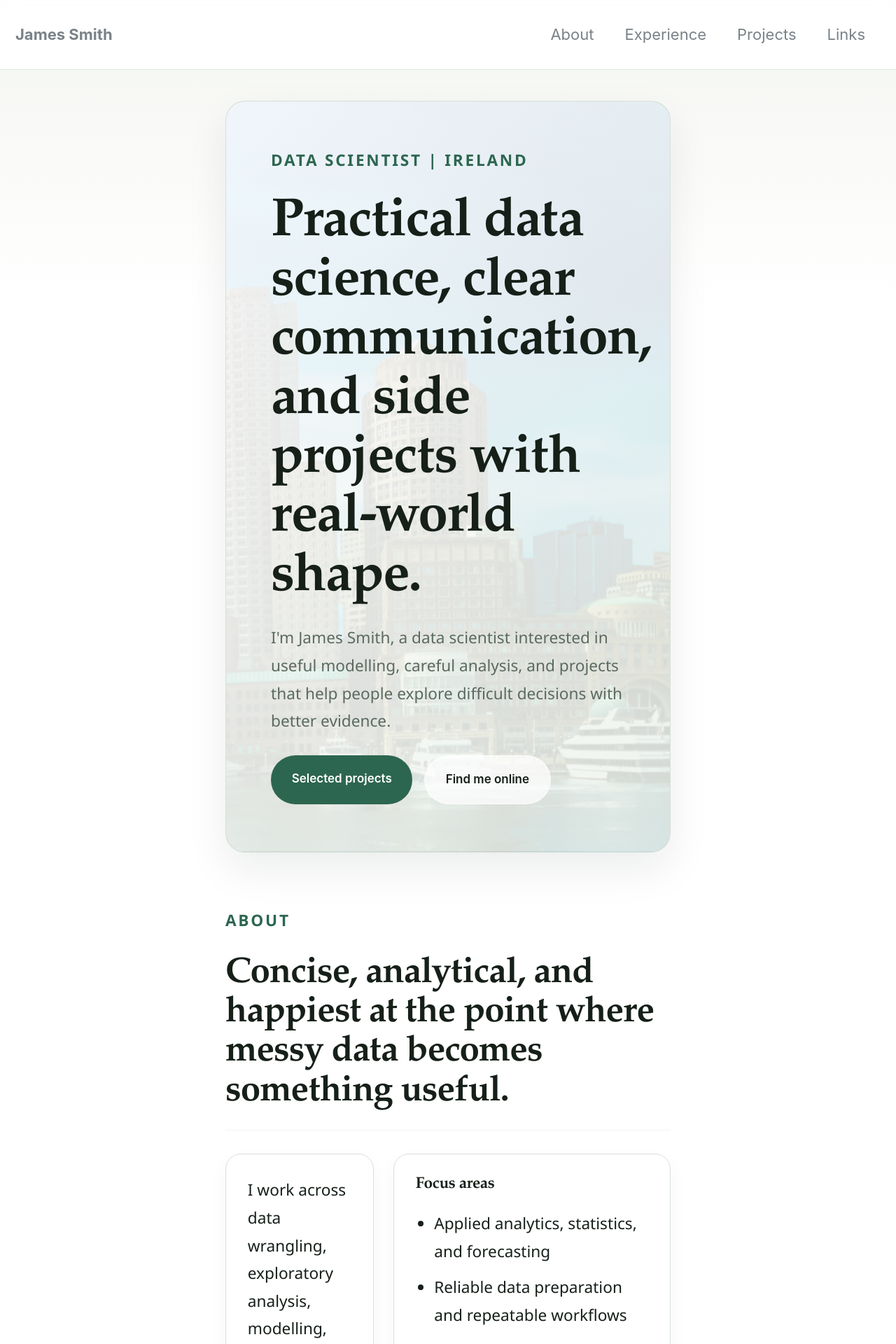
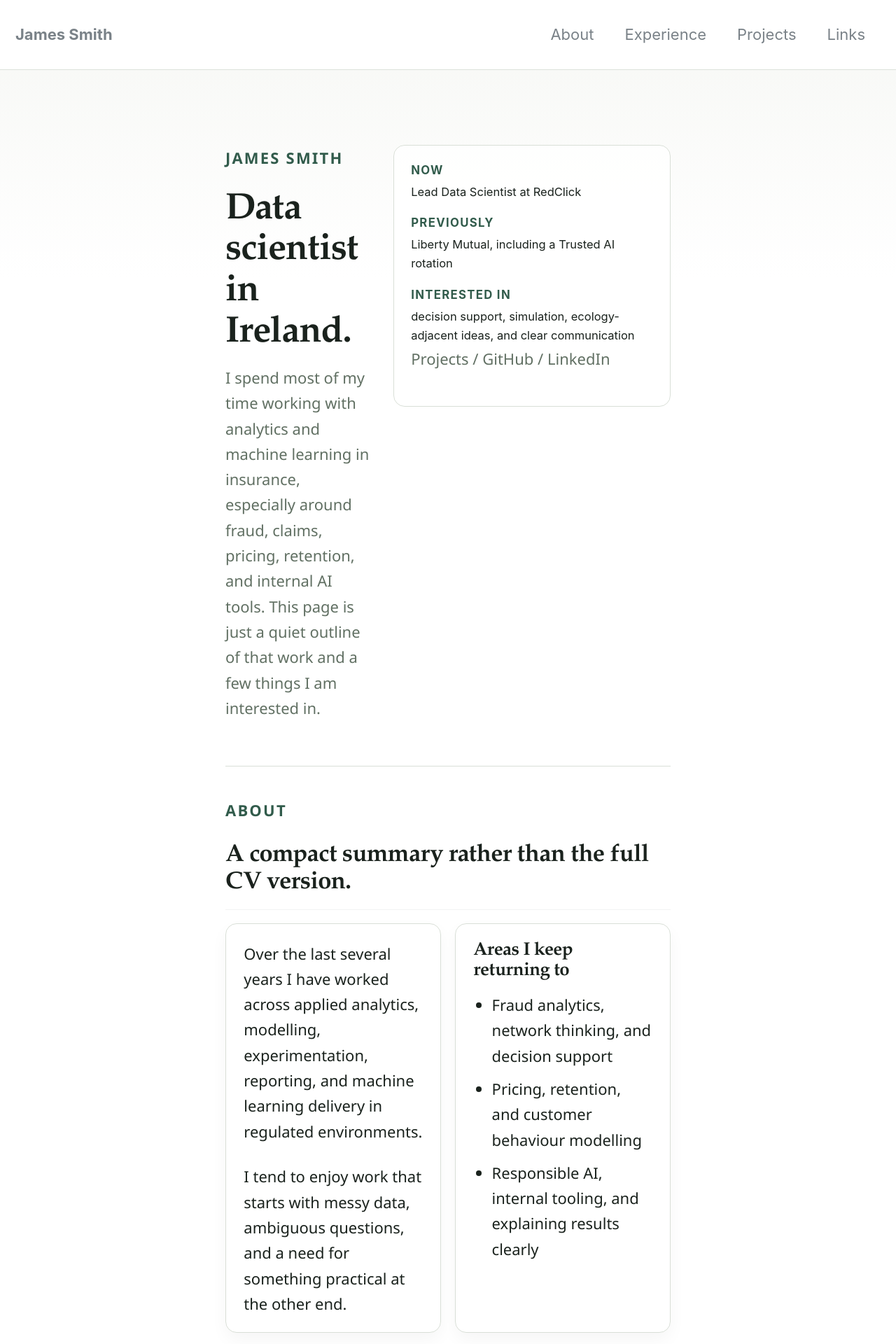
Before and after one commit to eg-jamessmith/eg-jamessmith.github.io, a Jekyll site: the page built from index.html, in a window 1280 px wide. Shown: the top 1920 px of the page at 70% size. Built offline with Jekyll 4.4.1, drawn with Linux system fonts in a browser that asks for light colours; nearby versions of some CDN libraries; the list of posts is cut into pages by our own code; some of the changed text lies outside the part shown.

Commit message:
adding more cv details and trimming page

```diff
--- a/assets/css/main.scss
+++ b/assets/css/main.scss
@@ -9,25 +9,24 @@
 
 /* Minimal custom layer for the new homepage. Most changes are scoped so the theme remains intact. */
 :root {
-  --landing-bg: #f4f6f1;
+  --landing-bg: #f6f7f4;
   --landing-surface: #ffffff;
-  --landing-surface-alt: #eef3ed;
-  --landing-border: #d7e0d6;
-  --landing-text: #162019;
-  --landing-muted: #5b6a61;
-  --landing-accent: #2d6650;
-  --landing-shadow: 0 24px 60px rgba(16, 27, 21, 0.08);
+  --landing-surface-alt: #f1f4ef;
+  --landing-border: #d9dfd7;
+  --landing-text: #1a221d;
+  --landing-muted: #617063;
+  --landing-accent: #315b4b;
+  --landing-shadow: 0 10px 24px rgba(16, 27, 21, 0.04);
 }
 
 body {
-  background: linear-gradient(180deg, #f4f6f1 0%, #ffffff 20rem);
+  background: linear-gradient(180deg, #f6f7f4 0%, #ffffff 18rem);
   color: var(--landing-text);
 }
 
 .masthead {
-  background-color: rgba(255, 255, 255, 0.9);
-  border-bottom: 1px solid rgba(215, 224, 214, 0.8);
-  backdrop-filter: blur(12px);
+  background-color: rgba(255, 255, 255, 0.94);
+  border-bottom: 1px solid rgba(217, 223, 215, 0.9);
 }
 
 .greedy-nav {
@@ -41,8 +40,8 @@
 .landing-page .page__content {
   margin-top: 0;
   font-family: "Avenir Next", "Segoe UI", "Helvetica Neue", sans-serif;
-  font-size: 1.03rem;
-  line-height: 1.75;
+  font-size: 1rem;
+  line-height: 1.65;
 }
 
 .landing-page h1,
@@ -50,95 +49,121 @@
 .landing-page h3 {
   font-family: "Iowan Old Style", "Palatino Linotype", "Book Antiqua", Georgia, serif;
   letter-spacing: -0.02em;
-  line-height: 1.1;
+  line-height: 1.12;
 }
 
-.home-hero {
-  padding: clamp(2rem, 5vw, 4rem);
+.landing-page .page {
+  max-width: 70rem;
+}
+
+.landing-page .page__inner-wrap {
+  padding-top: 1.5rem;
+}
+
+.home-intro {
+  display: grid;
+  gap: 1rem;
+  padding: 1.35rem 0 1.65rem;
+  border-bottom: 1px solid var(--landing-border);
+}
+
+.home-intro__aside {
+  padding: 1rem 1.1rem;
   border: 1px solid var(--landing-border);
-  border-radius: 28px;
-  background-image:
-    linear-gradient(135deg, rgba(255, 255, 255, 0.94), rgba(238, 243, 237, 0.88)),
-    url("/images/waterfront.jpg");
-  background-position: center;
-  background-size: cover;
-  box-shadow: var(--landing-shadow);
+  border-radius: 16px;
+  background: rgba(255, 255, 255, 0.8);
 }
 
 .home-eyebrow,
 .home-kicker,
 .home-meta {
-  margin: 0 0 0.85rem;
+  margin: 0 0 0.55rem;
   color: var(--landing-accent);
-  font-size: 0.74rem;
+  font-size: 0.71rem;
   font-weight: 700;
-  letter-spacing: 0.12em;
+  letter-spacing: 0.1em;
   text-transform: uppercase;
 }
 
 .home-title {
-  margin: 0 0 1rem;
-  max-width: 12ch;
-  font-size: clamp(2.7rem, 6vw, 4.9rem);
+  margin: 0 0 0.65rem;
+  max-width: 11ch;
+  font-size: clamp(2.1rem, 4.1vw, 3.4rem);
 }
 
 .home-lede {
-  max-width: 42rem;
-  margin-bottom: 1.5rem;
+  max-width: 38rem;
+  margin-bottom: 0;
   color: var(--landing-muted);
-  font-size: 1.15rem;
+  font-size: 1.05rem;
 }
 
-.home-actions {
-  display: flex;
-  flex-wrap: wrap;
-  gap: 0.75rem;
+.home-facts {
+  margin: 0;
 }
 
-.landing-page .btn {
-  border-radius: 999px;
-  padding: 0.85rem 1.35rem;
-  font-weight: 600;
+.home-facts div + div {
+  margin-top: 0.8rem;
 }
 
-.landing-page .btn--primary {
-  background: var(--landing-accent);
-  color: #ffffff;
+.home-facts dt {
+  margin: 0 0 0.15rem;
+  color: var(--landing-accent);
+  font-size: 0.76rem;
+  font-weight: 700;
+  letter-spacing: 0.08em;
+  text-transform: uppercase;
 }
 
-.landing-page .btn--inverse {
-  border: 1px solid rgba(255, 255, 255, 0.6);
-  background: rgba(255, 255, 255, 0.72);
+.home-facts dd {
+  margin: 0;
   color: var(--landing-text);
 }
 
+.home-inline-links {
+  margin: 1rem 0 0;
+  color: var(--landing-muted);
+  font-size: 0.95rem;
+}
+
+.home-inline-links a {
+  color: inherit;
+  text-decoration: none;
+}
+
+.home-inline-links a:hover,
+.home-inline-links a:focus {
+  color: var(--landing-accent);
+  text-decoration: underline;
+}
+
 .home-section {
-  margin-top: clamp(3rem, 6vw, 5rem);
+  margin-top: 2rem;
 }
 
 .home-section__intro {
-  max-width: 46rem;
-  margin-bottom: 1.5rem;
+  max-width: 42rem;
+  margin-bottom: 0.9rem;
 }
 
 .home-section__intro h2 {
   margin: 0;
-  font-size: clamp(1.9rem, 4vw, 2.8rem);
+  font-size: clamp(1.45rem, 2.7vw, 2rem);
 }
 
 .home-grid {
   display: grid;
-  gap: 1.25rem;
+  gap: 0.9rem;
 }
 
 .home-card,
 .home-link-card {
   min-height: 100%;
-  padding: 1.4rem;
+  padding: 1.05rem 1.15rem;
   border: 1px solid var(--landing-border);
-  border-radius: 22px;
+  border-radius: 16px;
   background: var(--landing-surface);
-  box-shadow: 0 12px 30px rgba(16, 27, 21, 0.04);
+  box-shadow: var(--landing-shadow);
 }
 
 .home-card--featured {
@@ -147,7 +172,8 @@
 
 .home-card h3,
 .home-link-card__label {
-  margin-top: 0;
+  margin: 0 0 0.35rem;
+  font-size: 1.18rem;
 }
 
 .home-card p:last-child,
@@ -156,26 +182,59 @@
 }
 
 .home-list {
-  margin-bottom: 0;
+  margin: 0.7rem 0 0;
   padding-left: 1.2rem;
 }
 
 .home-list li + li {
-  margin-top: 0.55rem;
+  margin-top: 0.35rem;
+}
+
+.home-stack {
+  display: grid;
+  gap: 0.75rem;
+}
+
+.home-item {
+  display: grid;
+  gap: 0.5rem;
+  padding: 0.95rem 0 1rem;
+  border-bottom: 1px solid var(--landing-border);
+}
+
+.home-item:first-child {
+  border-top: 1px solid var(--landing-border);
+}
+
+.home-item__meta {
+  margin: 0;
+  color: var(--landing-accent);
+  font-size: 0.8rem;
+  font-weight: 700;
+  letter-spacing: 0.08em;
+  text-transform: uppercase;
+}
+
+.home-item__body h3 {
+  margin: 0 0 0.25rem;
+  font-size: 1.15rem;
+}
+
+.home-item__body p {
+  margin: 0;
 }
 
 .home-link-card {
   display: flex;
   flex-direction: column;
-  gap: 0.35rem;
+  gap: 0.15rem;
   color: inherit !important;
   text-decoration: none !important;
-  transition: transform 0.18s ease, border-color 0.18s ease, box-shadow 0.18s ease;
+  transition: border-color 0.18s ease, box-shadow 0.18s ease;
 }
 
 .home-link-card:hover,
 .home-link-card:focus {
-  transform: translateY(-2px);
   border-color: var(--landing-accent);
   box-shadow: var(--landing-shadow);
 }
@@ -185,27 +244,35 @@
   color: var(--landing-muted);
 }
 
-.home-closing {
-  margin-top: 3rem;
-  padding-top: 1.5rem;
-  border-top: 1px solid var(--landing-border);
+.home-grid--links-compact .home-link-card__label {
+  font-size: 1rem;
 }
 
 @media (min-width: 50em) {
-  .home-grid--about {
-    grid-template-columns: minmax(0, 1.55fr) minmax(18rem, 1fr);
+  .home-grid--two,
+  .home-grid--projects-compact {
+    grid-template-columns: repeat(2, minmax(0, 1fr));
   }
 
-  .home-grid--experience,
-  .home-grid--links {
-    grid-template-columns: repeat(3, minmax(0, 1fr));
-  }
-
-  .home-grid--projects {
+  .home-grid--links-compact {
     grid-template-columns: repeat(3, minmax(0, 1fr));
   }
 
   .home-card--featured {
     grid-column: span 2;
   }
+
+  .home-item {
+    grid-template-columns: 11rem minmax(0, 1fr);
+    gap: 1rem;
+    align-items: start;
+  }
 }
+
+@media (min-width: 64em) {
+  .home-intro {
+    grid-template-columns: minmax(0, 1.7fr) minmax(18rem, 0.95fr);
+    gap: 1.5rem;
+    align-items: start;
+  }
+}
--- a/index.html
+++ b/index.html
@@ -6,44 +6,64 @@
 classes: wide landing-page
 ---
 
-<!-- Keep the homepage content in one file so the first version stays easy to edit. -->
-<section class="home-hero" id="top">
-  <p class="home-eyebrow">Data Scientist | Ireland</p>
-  <h1 class="home-title">Practical data science, clear communication, and side projects with real-world shape.</h1>
+<!-- Keep the homepage content in one file so it stays easy to tweak. -->
+<section class="home-intro" id="top">
+  <div class="home-intro__main">
+    <p class="home-eyebrow">James Smith</p>
+    <h1 class="home-title">Data scientist in Ireland.</h1>
     <p class="home-lede">
-    I'm James Smith, a data scientist interested in useful modelling, careful analysis,
-    and projects that help people explore difficult decisions with better evidence.
+      I spend most of my time working with analytics and machine learning in insurance,
+      especially around fraud, claims, pricing, retention, and internal AI tools.
+      This page is just a quiet outline of that work and a few things I am interested in.
     </p>
-  <div class="home-actions">
-    <a class="btn btn--primary" href="#projects">Selected projects</a>
-    <a class="btn btn--inverse" href="#links">Find me online</a>
+  </div>
+  <div class="home-intro__aside">
+    <dl class="home-facts">
+      <div>
+        <dt>Now</dt>
+        <dd>Lead Data Scientist at RedClick</dd>
+      </div>
+      <div>
+        <dt>Previously</dt>
+        <dd>Liberty Mutual, including a Trusted AI rotation</dd>
+      </div>
+      <div>
+        <dt>Interested in</dt>
+        <dd>decision support, simulation, ecology-adjacent ideas, and clear communication</dd>
+      </div>
+    </dl>
+    <p class="home-inline-links">
+      <a href="#projects">Projects</a>
+      <span aria-hidden="true">/</span>
+      <a href="https://github.com/eg-jamessmith">GitHub</a>
+      <span aria-hidden="true">/</span>
+      <a href="https://www.linkedin.com/in/james-smith-816977131/">LinkedIn</a>
+    </p>
   </div>
 </section>
 
 <section class="home-section" id="about">
   <div class="home-section__intro">
     <p class="home-kicker">About</p>
-    <h2>Concise, analytical, and happiest at the point where messy data becomes something useful.</h2>
+    <h2>A compact summary rather than the full CV version.</h2>
   </div>
-  <div class="home-grid home-grid--about">
-    <div class="home-card home-card--copy">
+  <div class="home-grid home-grid--two">
+    <div class="home-card">
       <p>
-        I work across data wrangling, exploratory analysis, modelling, and communication.
-        My interests lean toward decision support, responsible machine learning, and applied
-        projects that stay grounded in the constraints of the real world.
+        Over the last several years I have worked across applied analytics, modelling,
+        experimentation, reporting, and machine learning delivery in regulated environments.
       </p>
       <p>
-        Outside day-to-day analysis, I like building small tools, experiments, and explainers.
-        They are usually lightweight, but they help clarify a question, test an idea, or turn
-        a vague concept into something concrete enough to discuss.
+        I tend to enjoy work that starts with messy data, ambiguous questions, and a need
+        for something practical at the other end.
       </p>
     </div>
-    <div class="home-card home-card--list">
-      <h3>Focus areas</h3>
+    <div class="home-card">
+      <h3>Areas I keep returning to</h3>
       <ul class="home-list">
-        <li>Applied analytics, statistics, and forecasting</li>
-        <li>Reliable data preparation and repeatable workflows</li>
-        <li>Communicating technical results to broader audiences</li>
+        <li>Fraud analytics, network thinking, and decision support</li>
+        <li>Pricing, retention, and customer behaviour modelling</li>
+        <li>Responsible AI, internal tooling, and explaining results clearly</li>
       </ul>
     </div>
   </div>
@@ -52,32 +72,38 @@
 <section class="home-section" id="experience">
   <div class="home-section__intro">
     <p class="home-kicker">Experience</p>
-    <h2>A mini-CV view of the kinds of work I do most often.</h2>
+    <h2>The high-level version.</h2>
   </div>
-  <div class="home-grid home-grid--experience">
-    <article class="home-card">
-      <p class="home-meta">Applied Data Science</p>
-      <h3>From raw data to decisions</h3>
+  <div class="home-stack">
+    <article class="home-item">
+      <p class="home-item__meta">2025 to present</p>
+      <div class="home-item__body">
+        <h3>Lead Data Scientist, RedClick</h3>
         <p>
-        I enjoy taking untidy datasets through cleaning, analysis, modelling, and interpretation,
-        with an emphasis on outputs that are useful rather than merely impressive.
+          Working across fraud, pricing, claims decision support, retention, and AI-enabled
+          tooling, with more of a leadership and direction-setting role.
         </p>
+      </div>
     </article>
-    <article class="home-card">
-      <p class="home-meta">Research And Modelling</p>
-      <h3>Structured thinking under uncertainty</h3>
+    <article class="home-item">
+      <p class="home-item__meta">2022 to 2025</p>
+      <div class="home-item__body">
+        <h3>Senior Data Scientist</h3>
         <p>
-        I am drawn to projects where there are trade-offs to reason about, assumptions to make
-        explicit, and scenarios to compare rather than one perfect answer to discover.
+          Focused on customer segmentation, retention modelling, fraud network analysis,
+          claims modelling, and a few practical internal AI tools.
         </p>
+      </div>
     </article>
-    <article class="home-card">
-      <p class="home-meta">Independent Projects</p>
-      <h3>Small builds with a clear point of view</h3>
+    <article class="home-item">
+      <p class="home-item__meta">2018 to 2022</p>
+      <div class="home-item__body">
+        <h3>Data Scientist, Liberty Mutual</h3>
         <p>
-        My side projects tend to combine analysis, lightweight product design, and communication,
-        especially when a prototype can make a complex idea easier to test or explain.
+          Worked across fraud analytics, forecasting, dashboarding, and decision support,
+          including a short Trusted AI rotation on privacy-preserving AI and synthetic data.
         </p>
+      </div>
     </article>
   </div>
 </section>
@@ -85,36 +111,37 @@
 <section class="home-section" id="projects">
   <div class="home-section__intro">
     <p class="home-kicker">Selected Projects</p>
-    <h2>One featured concept and a few smaller examples of the direction I like to explore.</h2>
+    <h2>A few things I have worked on or keep thinking about.</h2>
   </div>
-  <div class="home-grid home-grid--projects">
+  <div class="home-grid home-grid--projects-compact">
     <article class="home-card home-card--featured">
-      <p class="home-meta">Featured Project Concept</p>
-      <h3>Ireland Biodiversity And Carbon Capture Planner</h3>
+      <p class="home-meta">Side project idea</p>
+      <h3>Ireland biodiversity and carbon capture planner</h3>
       <p>
-        A scenario-planning tool for exploring where native tree planting in Ireland could
-        support biodiversity recovery, habitat connectivity, and carbon capture together.
+        A lightweight simulation and mapping idea for exploring where native tree planting
+        in Ireland could support biodiversity recovery, habitat connectivity, and carbon
+        capture at the same time.
       </p>
       <ul class="home-list">
-        <li>Compare planting scenarios using native species mixes and land-use constraints</li>
-        <li>Estimate trade-offs across biodiversity, sequestration, and practical feasibility</li>
-        <li>Use simulation outputs to support discussion with councils, landowners, or NGOs</li>
+        <li>Compare planting scenarios under different land-use assumptions</li>
+        <li>Look at trade-offs rather than pretending there is one optimal answer</li>
+        <li>Keep the output useful for discussion, not just modelling for its own sake</li>
       </ul>
     </article>
     <article class="home-card">
-      <p class="home-meta">Workflow Project</p>
-      <h3>Data Wrangling Toolkit</h3>
+      <p class="home-meta">Work theme</p>
+      <h3>Fraud network modelling</h3>
       <p>
-        A small set of reusable notebooks and checks for cleaning messy tabular data,
-        validating assumptions early, and reducing time lost to repeated manual fixes.
+        Building network-based views of fraud behaviour to help analysts find patterns that
+        standard policy-level approaches can miss.
       </p>
     </article>
     <article class="home-card">
-      <p class="home-meta">Communication Project</p>
-      <h3>Machine Learning Notes And Explainers</h3>
+      <p class="home-meta">Work theme</p>
+      <h3>Internal AI and knowledge tools</h3>
       <p>
-        Short posts, demos, and visual explanations that make technical topics easier to reason
-        about without losing the important detail underneath.
+        Small, practical tools using conversational AI or classification to make internal
+        workflows a bit easier for non-technical teams.
       </p>
     </article>
   </div>
@@ -123,27 +150,20 @@
 <section class="home-section" id="links">
   <div class="home-section__intro">
     <p class="home-kicker">Links</p>
-    <h2>The essentials.</h2>
+    <h2>Elsewhere.</h2>
   </div>
-  <div class="home-grid home-grid--links">
+  <div class="home-grid home-grid--links-compact">
     <a class="home-link-card" href="https://github.com/eg-jamessmith">
       <span class="home-link-card__label">GitHub</span>
       <span class="home-link-card__meta">@eg-jamessmith</span>
     </a>
     <a class="home-link-card" href="https://www.linkedin.com/in/james-smith-816977131/">
       <span class="home-link-card__label">LinkedIn</span>
-      <span class="home-link-card__meta">Professional profile</span>
+      <span class="home-link-card__meta">Background and CV details</span>
     </a>
     <a class="home-link-card" href="/about/">
       <span class="home-link-card__label">About</span>
-      <span class="home-link-card__meta">A little more background</span>
+      <span class="home-link-card__meta">A little extra context</span>
     </a>
   </div>
 </section>
-
-<section class="home-closing">
-  <p>
-    This first version is intentionally compact: a single landing page, a clearer story,
-    and enough structure to expand later without turning the site back into a generic starter blog.
-  </p>
-</section>
```
Also changed, not shown: _pages/about.md (+2 -2 lines). Lines whose indentation alone changed are shown as unchanged.
